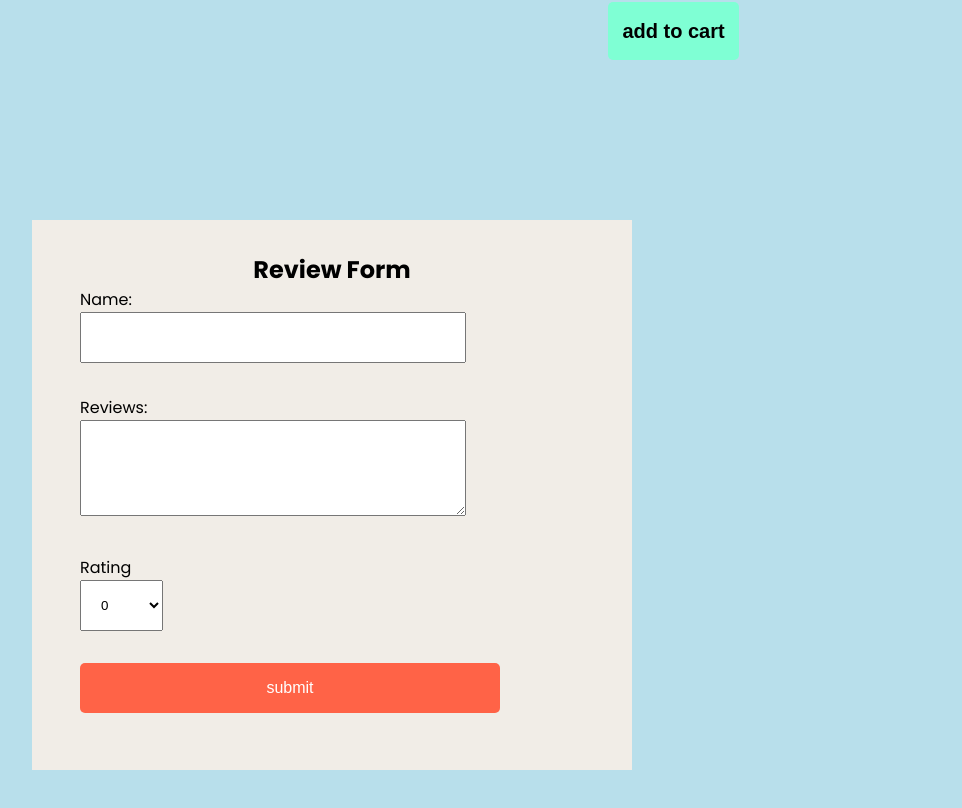
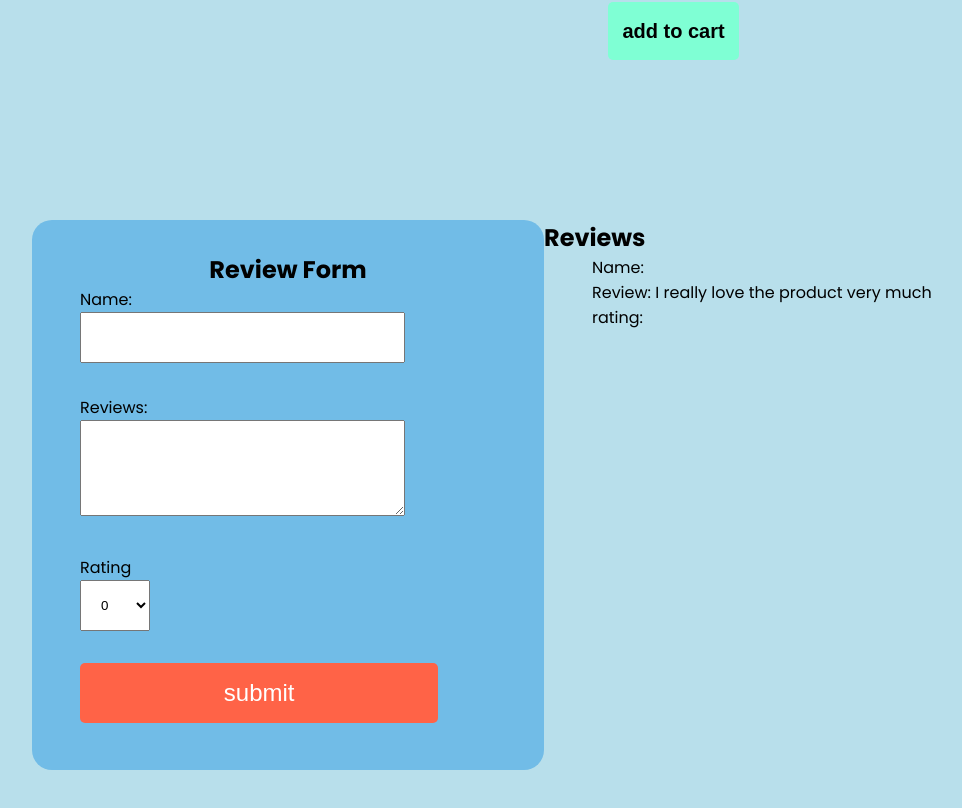
Before and after one commit to Obaayaa-1988/Vuejs2-Product-Project, a Vue app: page / in a window 1280 px wide. Shown: the part 876-1684 px from the top of the page, without its empty margins (96-1058 px from the left). Built offline with nearby package versions, Linux system fonts and the light colour scheme.

Commit message:
added markup and styling for review component

```diff
--- a/src/components/ReviewPage.vue
+++ b/src/components/ReviewPage.vue
@@ -1,6 +1,8 @@
 <template>
 <div class="container">
-    <div>
+    <div class="review-flex" >
+        <div class="form-width">
+
             <form>
                 <h2>Review Form</h2>
 
@@ -34,6 +36,17 @@
             </form>
         </div>
 
+        <div class="review-width">
+            <h2>Reviews</h2>
+            <div class="review-card">
+                <p>Name: {{ name }}</p>
+                <p> Review: I really love the product very much</p>
+                <p>rating: {{ rating }}</p>
+
+            </div>
+        </div>
+    </div>
+
 
 </div>
 </template>
@@ -60,15 +73,21 @@ export default {
 
 }
 
+.review-flex{
+    display: flex;
+    justify-content: space-between;
+}
+
+.form-width{
+    width: 50%;
+}
+
 form{
     max-width: 600px;
     height: 550px;
-    background-color: rgb(241, 237, 231);
+    background-color: rgb(113, 188, 231);
     padding-bottom: 4rem;
-    /* padding: 3rem; */
-
-
-
+    border-radius: 20px;
 }
 
 form h2{
@@ -114,7 +133,12 @@ button{
     border: none;
     border-radius: 5px;
     margin-left: 3rem;
-    font-size: 1rem;
+    font-size: 1.5rem;
 
 }
+
+
+.review-width{
+    width: 50%;
+}
 </style>
```
Lines whose indentation alone changed are shown as unchanged.
